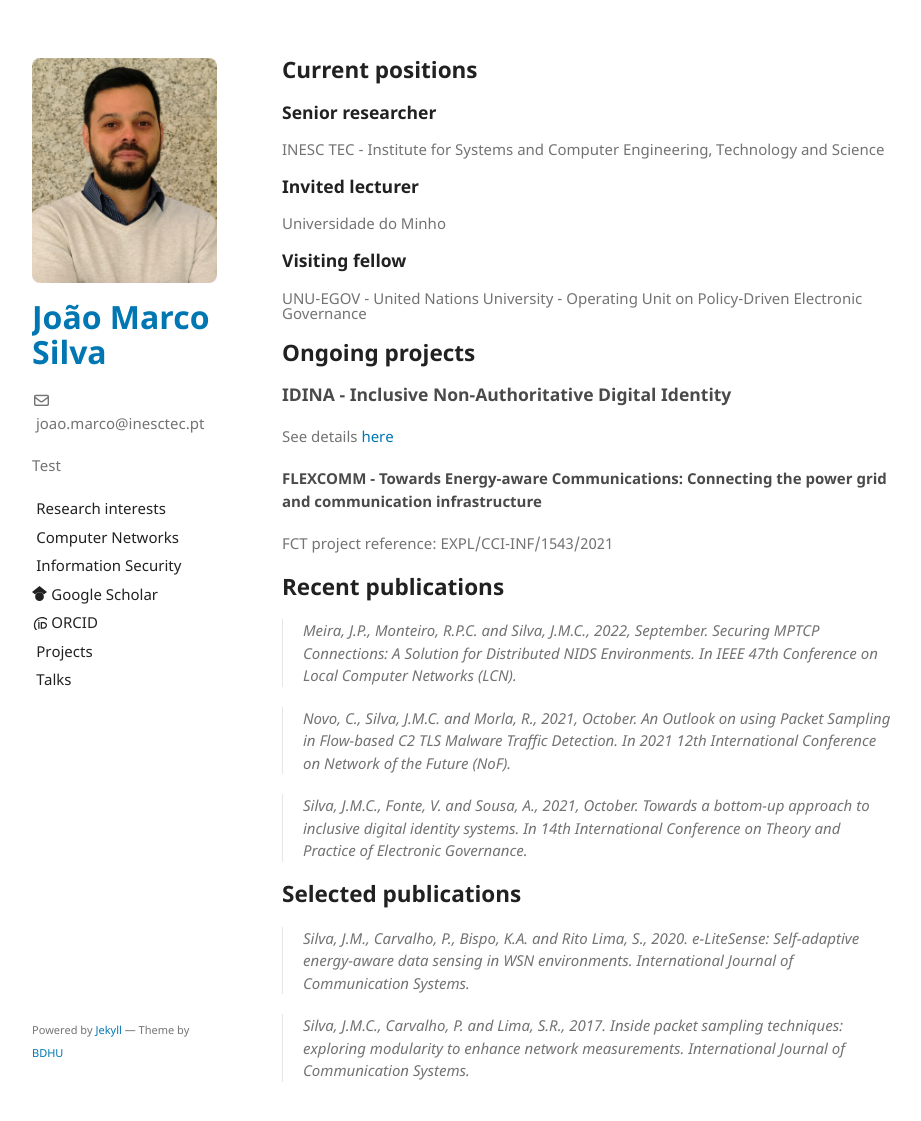
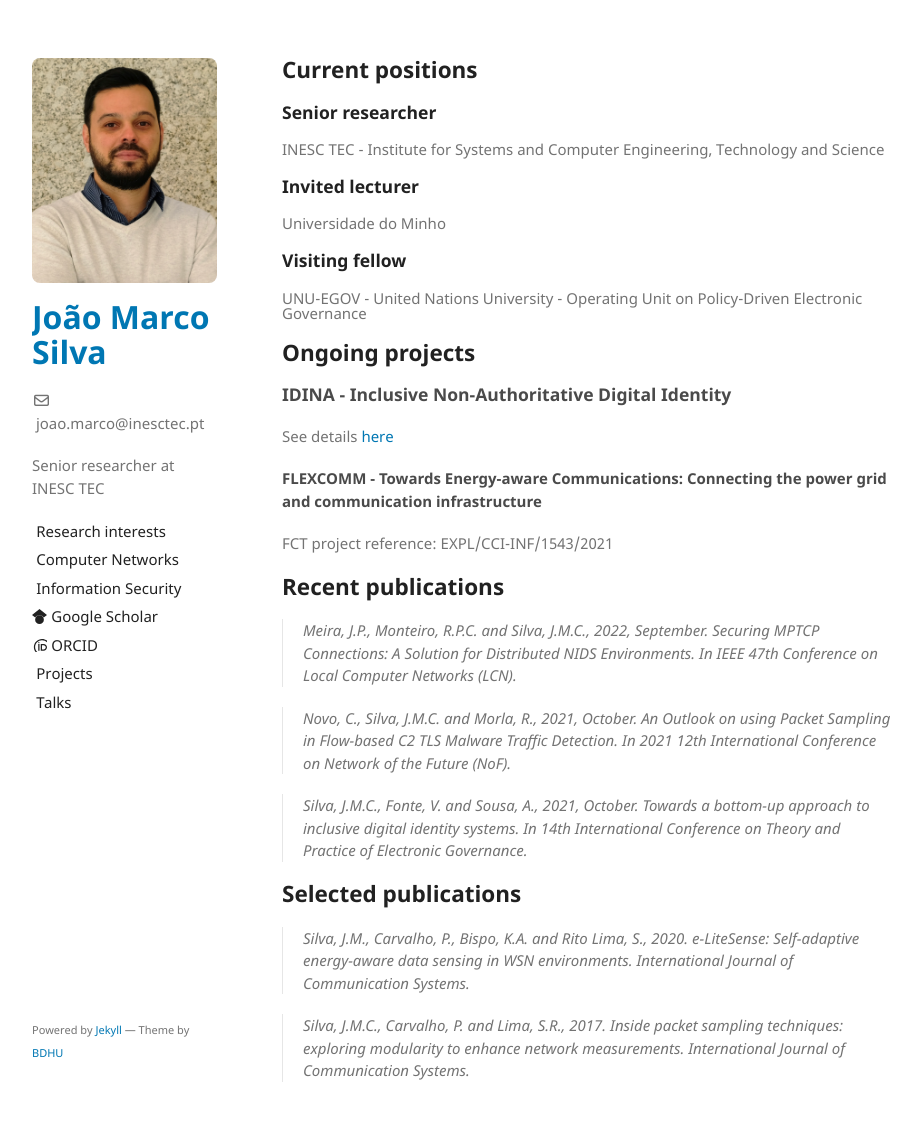
Before and after one commit to jotamarco/jotamarco.github.io, a Jekyll site: the page built from index.md, in a window 1280 px wide and 1132 px high. Shown: the top 1121 px of the window, without its empty margins (178-1099 px from the left). Built offline with Jekyll 4.4.1, drawn with Linux system fonts in a browser that asks for light colours.

Commit message:
Menu lateral

```diff
--- a/_config.yml
+++ b/_config.yml
@@ -1,7 +1,7 @@
 title: João Marco Silva
 logo: /assets/img/eu.png
 email: joao.marco@inesctec.pt
-description: Test
+description: Senior researcher at INESC TEC
 
 show_downloads: false
 google_analytics: UA-108144808-1
```
